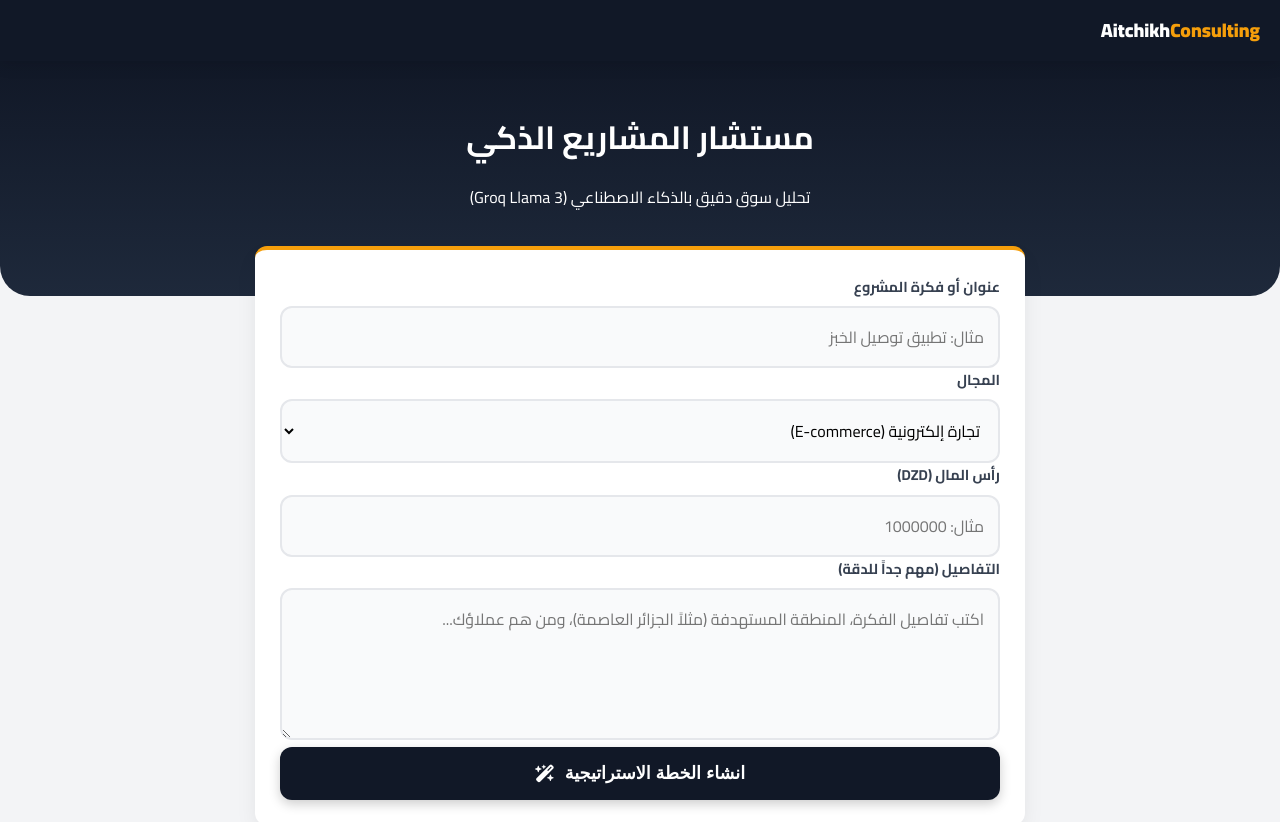
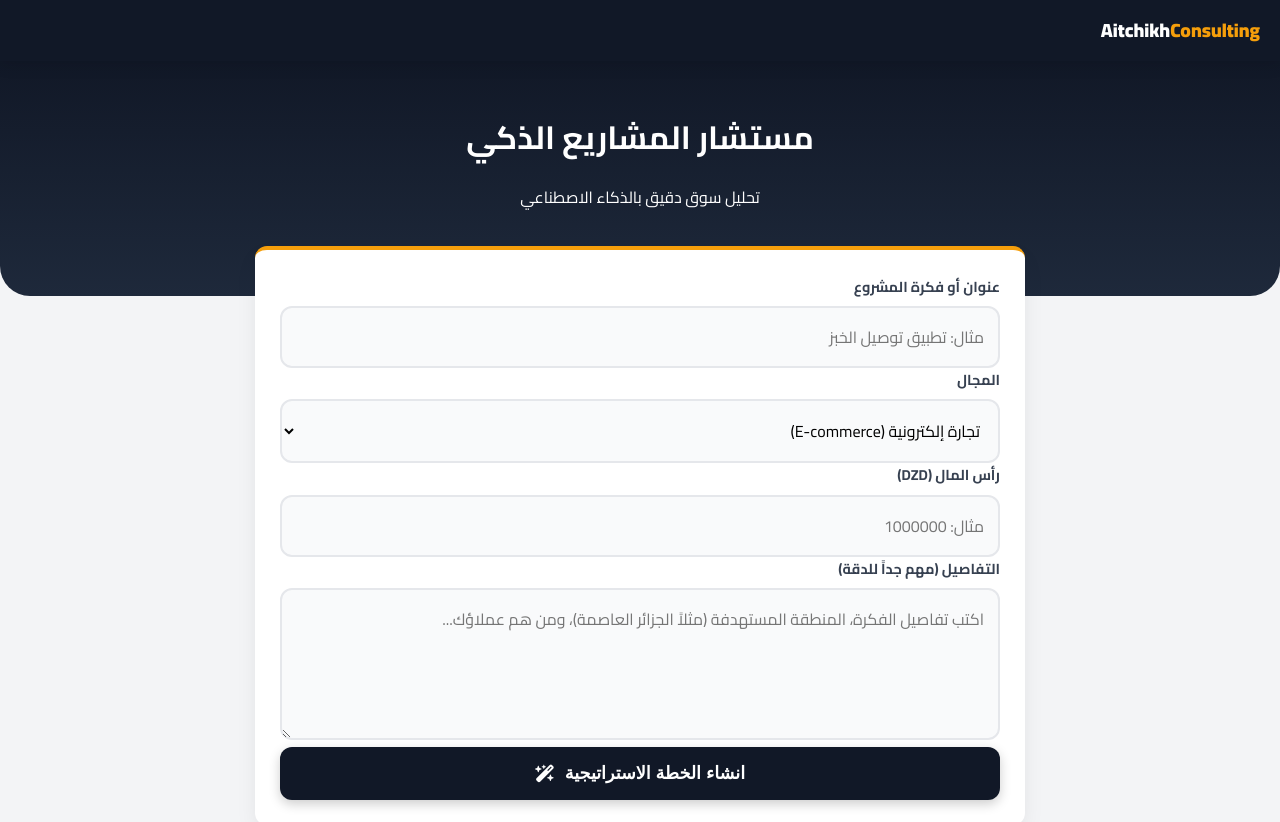
Before and after one commit to Bouba009/Programme.ai, a plain HTML site: page index.html in a window 1280 px wide. Shown: the top 822 px of the page. Drawn offline with nearby package versions, Linux system fonts and the light colour scheme.

Commit message:
Update index.html
Update

```diff
--- a/index.html
+++ b/index.html
@@ -90,7 +90,7 @@
 
 <div class="hero">
     <h1>مستشار المشاريع الذكي</h1>
-    <p>تحليل سوق دقيق بالذكاء الاصطناعي (Groq Llama 3)</p>
+    <p>تحليل سوق دقيق بالذكاء الاصطناعي</p>
 </div>
 
 <div class="container">
```
